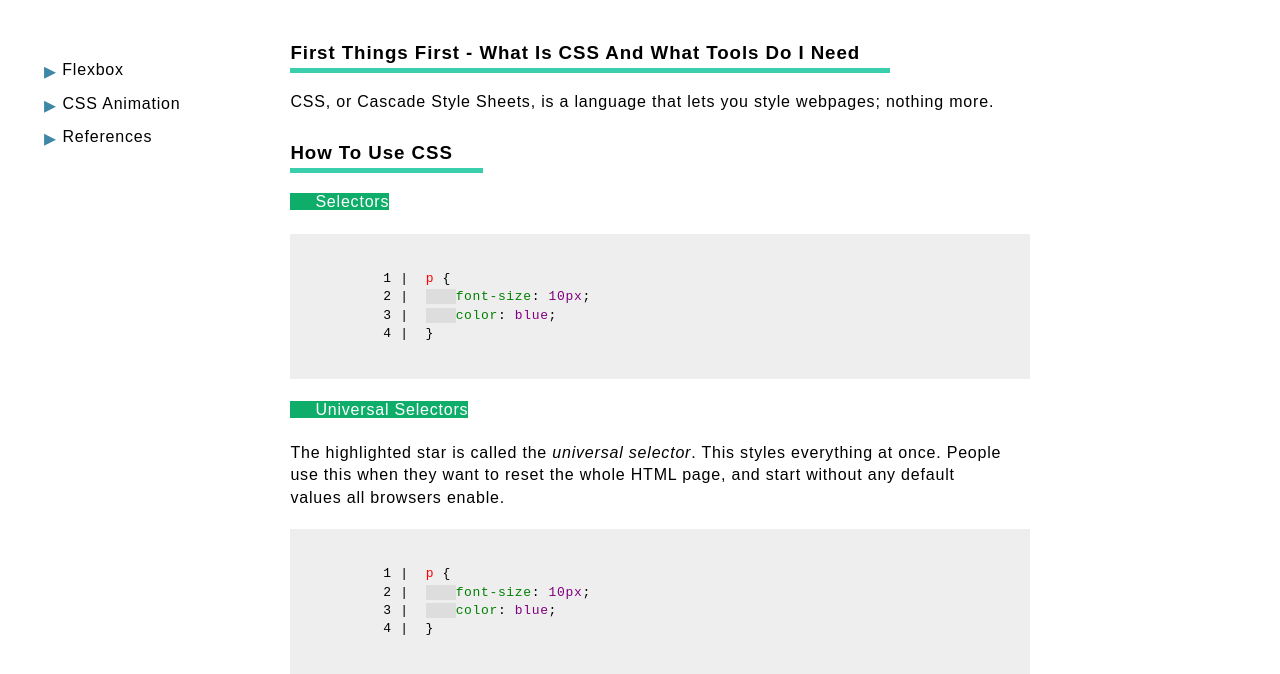
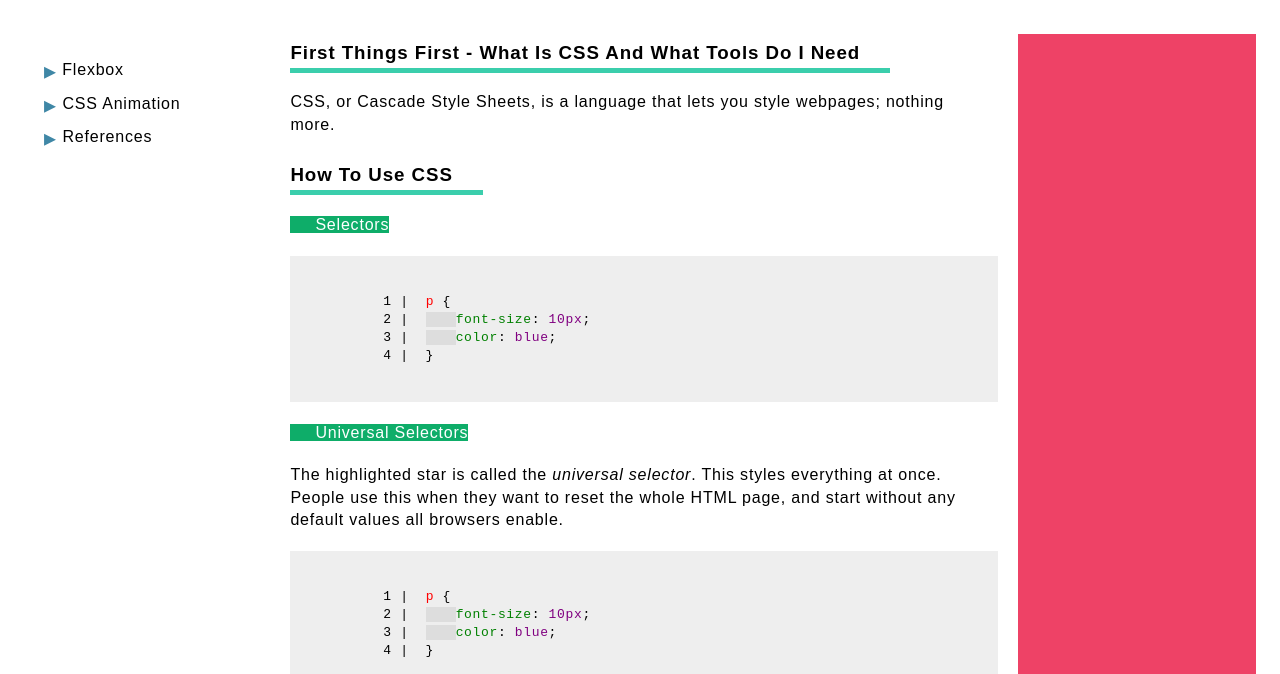
Before and after one commit to helloworldcss/helloworldcss.github.io, a plain HTML site: page index.html in a window 1280 px wide. Shown: the part 126-800 px from the top of the page. Drawn offline with nearby package versions, Linux system fonts and the light colour scheme.

Commit message:
added the advertisement section on the right

```diff
--- a/assets/css/styles.css
+++ b/assets/css/styles.css
@@ -150,6 +150,15 @@ li.navArrow:nth-child(2) {
 }
 
 /* ----------------------------------------------- */
+/* ads */
+.ads {
+  width: 20%;
+  background: #EE4266;
+  margin-left: 20px;
+  padding: 20px;
+}
+
+/* ----------------------------------------------- */
 /* edited the animate.css stuff to match my own style needed */
 
 @-webkit-keyframes slideInDown {
--- a/index.html
+++ b/index.html
@@ -103,6 +103,9 @@
         <p class="article">Linking your CSS file is pretty simlpe as you copy the above line, then where it says "path to your css file," you put the path to your CSS file.</p>
 
       </section>
+      <section class="ads">
+
+      </section>
     </div>
     <!-- <script src="https://code.jquery.com/jquery-3.3.1.slim.min.js" integrity="sha384-q8i/X+965DzO0rT7abK41JStQIAqVgRVzpbzo5smXKp4YfRvH+8abtTE1Pi6jizo" crossorigin="anonymous"></script> -->
     <!-- <script src="https://cdnjs.cloudflare.com/ajax/libs/popper.js/1.14.3/umd/popper.min.js" integrity="sha384-ZMP7rVo3mIykV+2+9J3UJ46jBk0WLaUAdn689aCwoqbBJiSnjAK/l8WvCWPIPm49" crossorigin="anonymous"></script> -->
```
